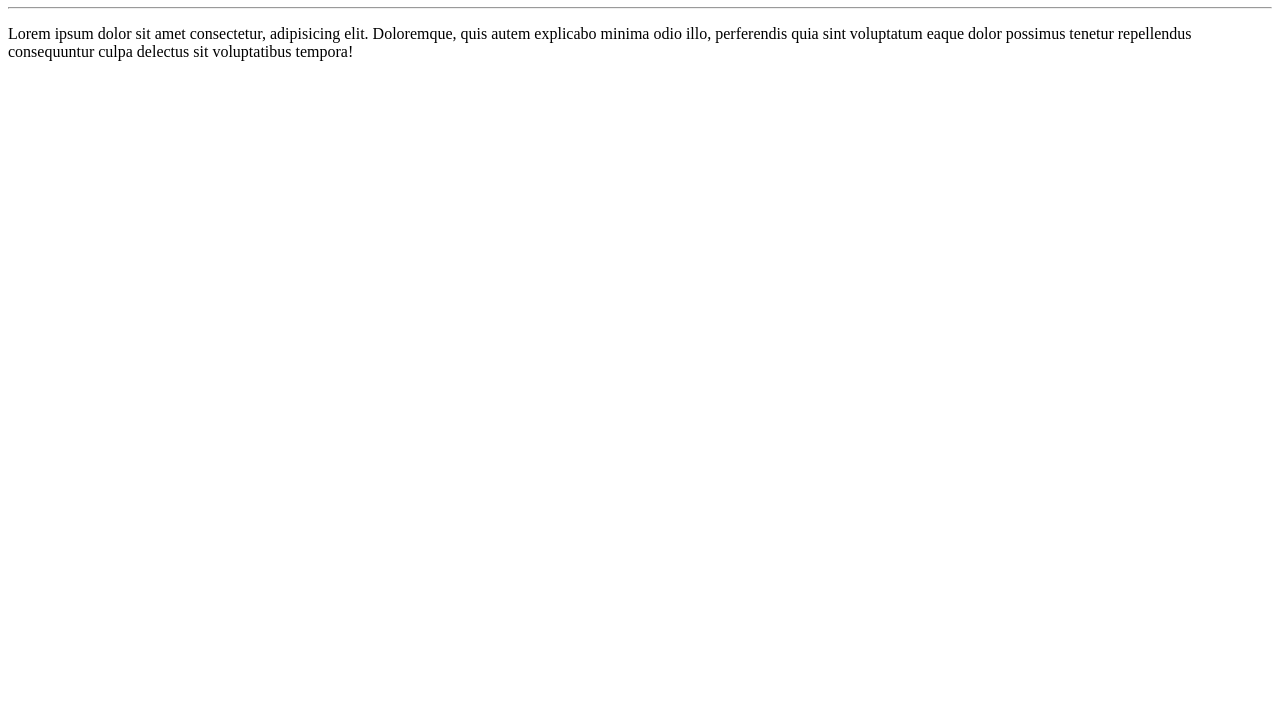
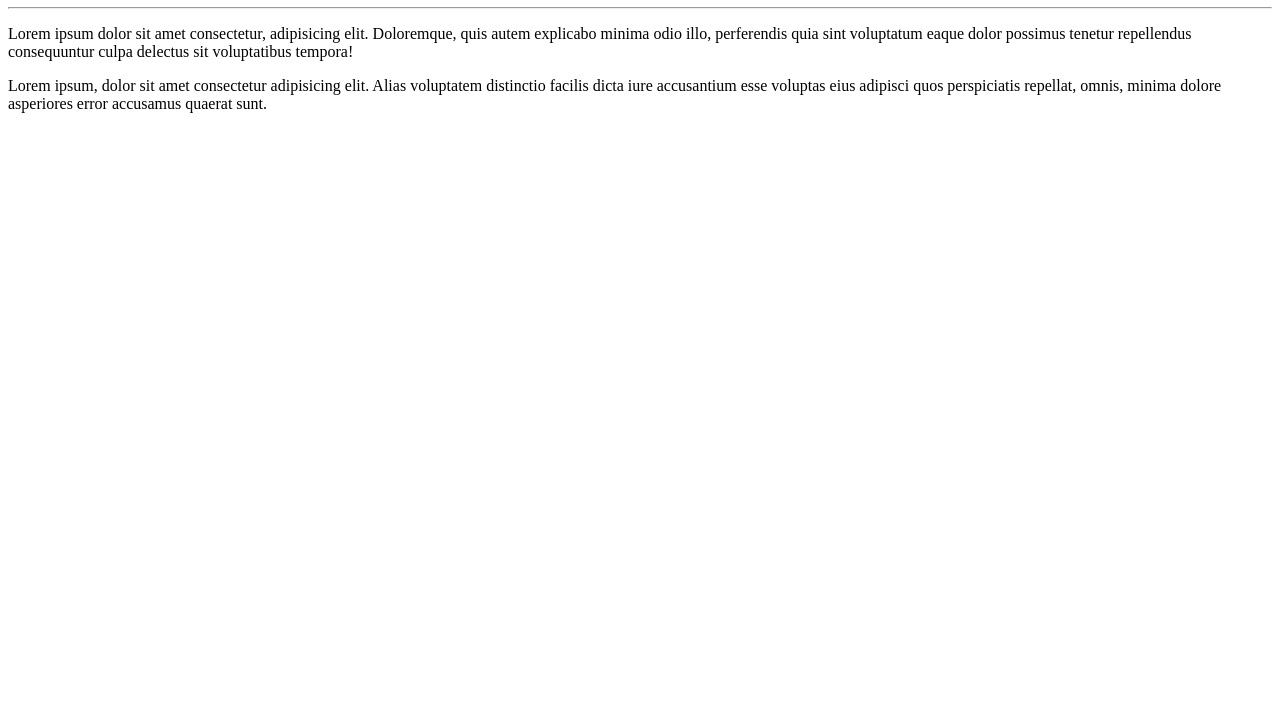
Before and after one commit to EwertonUnsonst/Ola-Mundo, a plain HTML site: page Site-Exemplo/Index.html in a window 1280 px wide. Shown: the part 73-800 px from the top of the page. Drawn offline with Linux system fonts and the light colour scheme.

Commit message:
adicionei um parágrafo

```diff
--- a/Site-Exemplo/Index.html
+++ b/Site-Exemplo/Index.html
@@ -9,5 +9,6 @@
      <h1>Olá, Mundo</h1>
      <hr>
      <p>Lorem ipsum dolor sit amet consectetur, adipisicing elit. Doloremque, quis autem explicabo minima odio illo, perferendis quia sint voluptatum eaque dolor possimus tenetur repellendus consequuntur culpa delectus sit voluptatibus tempora!</p>
+     <p>Lorem ipsum, dolor sit amet consectetur adipisicing elit. Alias voluptatem distinctio facilis dicta iure accusantium esse voluptas eius adipisci quos perspiciatis repellat, omnis, minima dolore asperiores error accusamus quaerat sunt.</p>
 </body>
 </html>
```
